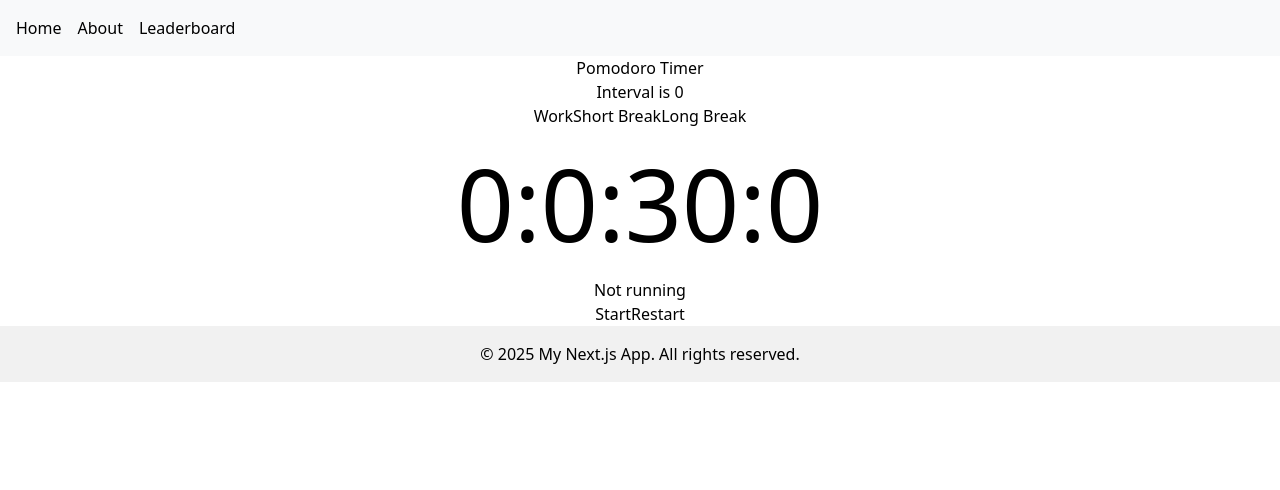
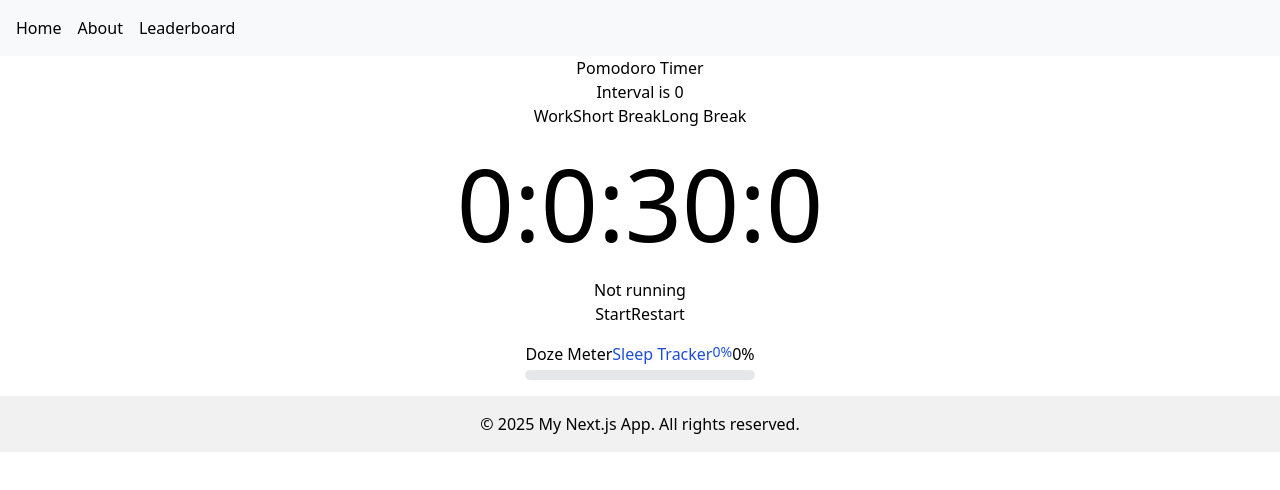
Before and after one commit to seanrh34/team_mud, a Next.js app: page / in a window 1280 px wide. Shown: the top 490 px of the page. Built offline with nearby package versions, Linux system fonts and the light colour scheme; no server answers.

Commit message:
added progress bar component

```diff
--- /dev/null
+++ b/src/app/components/ProgressBar.tsx
@@ -0,0 +1,36 @@
+import React from "react";
+
+interface ProgressBarProps {
+  sleepTracker: number;
+  sleepThreshold: number;
+}
+
+const ProgressBar: React.FC<ProgressBarProps> = ({ sleepTracker, sleepThreshold }) => {
+  const percentage = Math.min((sleepTracker / sleepThreshold) * 100, 100); // Ensure it doesn't exceed 100%
+  let colorClass = "bg-blue-600"; // Default color
+
+  if (percentage >= 100) {
+    colorClass = "bg-red-600"; // Red for 100% or more
+  } else if (percentage >= 75) {
+    colorClass = "bg-yellow-500"; // Yellow for 75% or more
+  }
+
+  return (
+    <div>
+      <div className="flex justify-between mb-1">
+        <p>Doze Meter</p>
+        <span className="text-base font-medium text-blue-700 dark:text-white">Sleep Tracker</span>
+        <span className="text-sm font-medium text-blue-700 dark:text-white">{`${Math.round(percentage)}%`}</span>
+        <p>{`${Math.round(percentage)}%`}</p>
+      </div>
+      <div className="w-full bg-gray-200 rounded-full h-2.5 dark:bg-gray-700">
+        <div
+          className={`${colorClass} h-2.5 rounded-full`}
+          style={{ width: `${percentage}%` }}
+        ></div>
+      </div>
+    </div>
+  );
+};
+
+export default ProgressBar;
--- a/src/app/page.tsx
+++ b/src/app/page.tsx
@@ -6,6 +6,7 @@ import './globals.css';
 import { Timer } from './timer/timer';
 import { LONG_BREAK, SHORT_BREAK, WORK } from './constants';
 import WebcamStateUpdater from "./webcam/backgroundWebcam";
+import ProgressBar from "./components/ProgressBar";
 
 export type pomodoro = "work" | "shortBreak" | "longBreak";
 
@@ -88,8 +89,6 @@ export default function Home() {
   }
   console.log(`Sleeptracker: ${sleepTracker}`);
 
-
-
   return (
     <div style={{ display: "flex", flexDirection: "column", alignItems: "center", justifyContent: "center" }}>
         <h1>Pomodoro Timer</h1>
@@ -120,6 +119,10 @@ export default function Home() {
           </button>
         </div>
       )}
+      <div className='my-4'>
+        <ProgressBar sleepTracker={sleepTracker} sleepThreshold={sleepThreshold} />
+      </div>
+
       <WebcamStateUpdater setSleepTracker={setSleepTracker} sleepTracker={sleepTracker}/>
 
     </div>
--- a/src/app/webcam/backgroundWebcam.tsx
+++ b/src/app/webcam/backgroundWebcam.tsx
@@ -55,7 +55,7 @@ const WebcamStateUpdater: React.FC<WebcamCaptureProps> = ({ setSleepTracker, sle
   const imageData = canvas.toDataURL('image/jpeg');
   setCapturedImage(imageData);
 
-  const response = await(fetch('http://localhost:5001/predict', {
+  const response = await(fetch('https://fb62-137-132-26-135.ngrok-free.app/predict', {
     method : 'POST',
     headers: {
       'Content-Type' : 'application/json',
--- a/src/app/webcam/page.tsx
+++ b/src/app/webcam/page.tsx
@@ -48,7 +48,7 @@ const WebcamCapture: React.FC = () => {
     setCapturedImage(imageData);
 
     // Send the captured image to the backend
-    const response = await fetch('http://localhost:5001/predict', {
+    const response = await fetch('https://fb62-137-132-26-135.ngrok-free.app/predict', {
       method: 'POST',
       headers: {
         'Content-Type': 'application/json',
```
